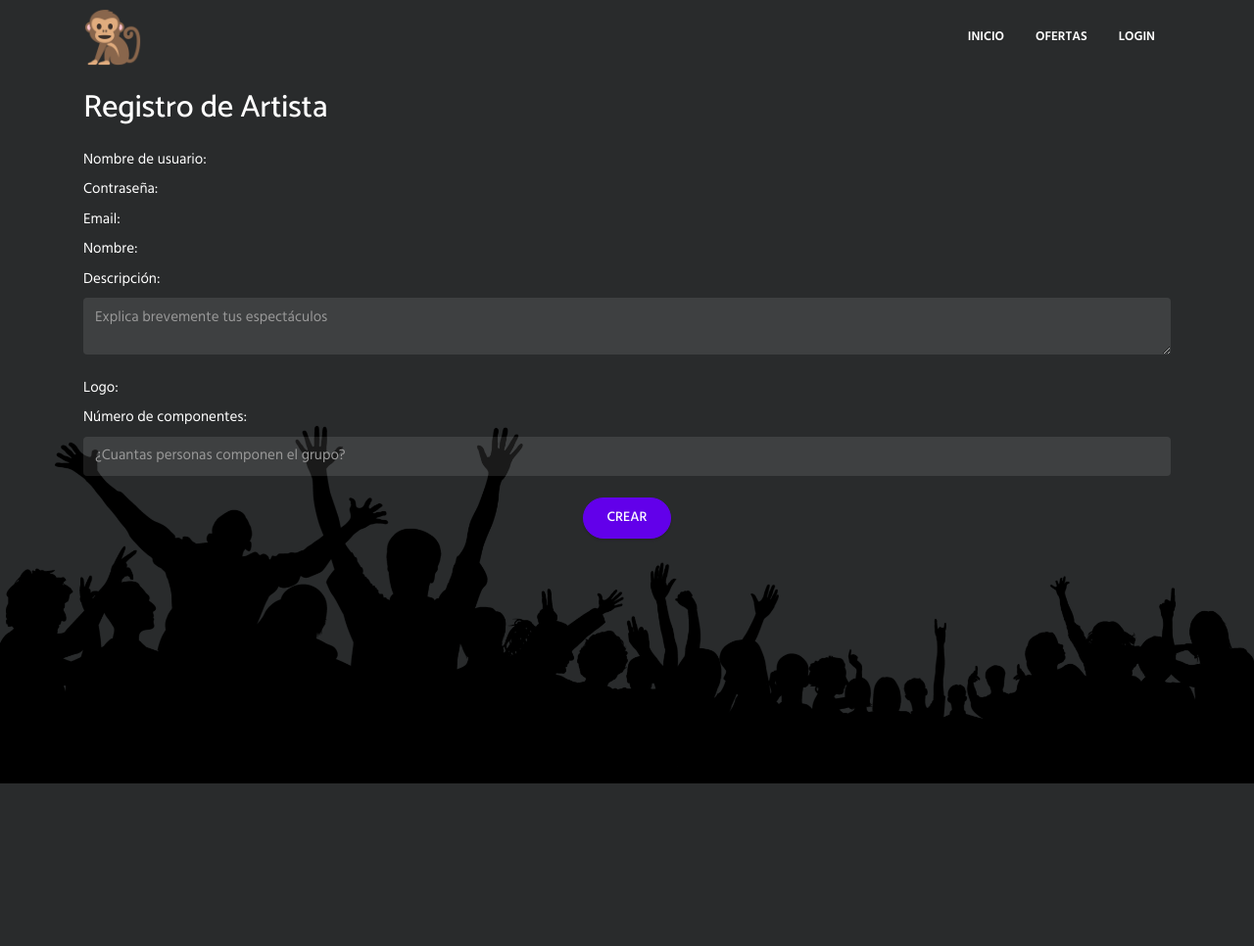
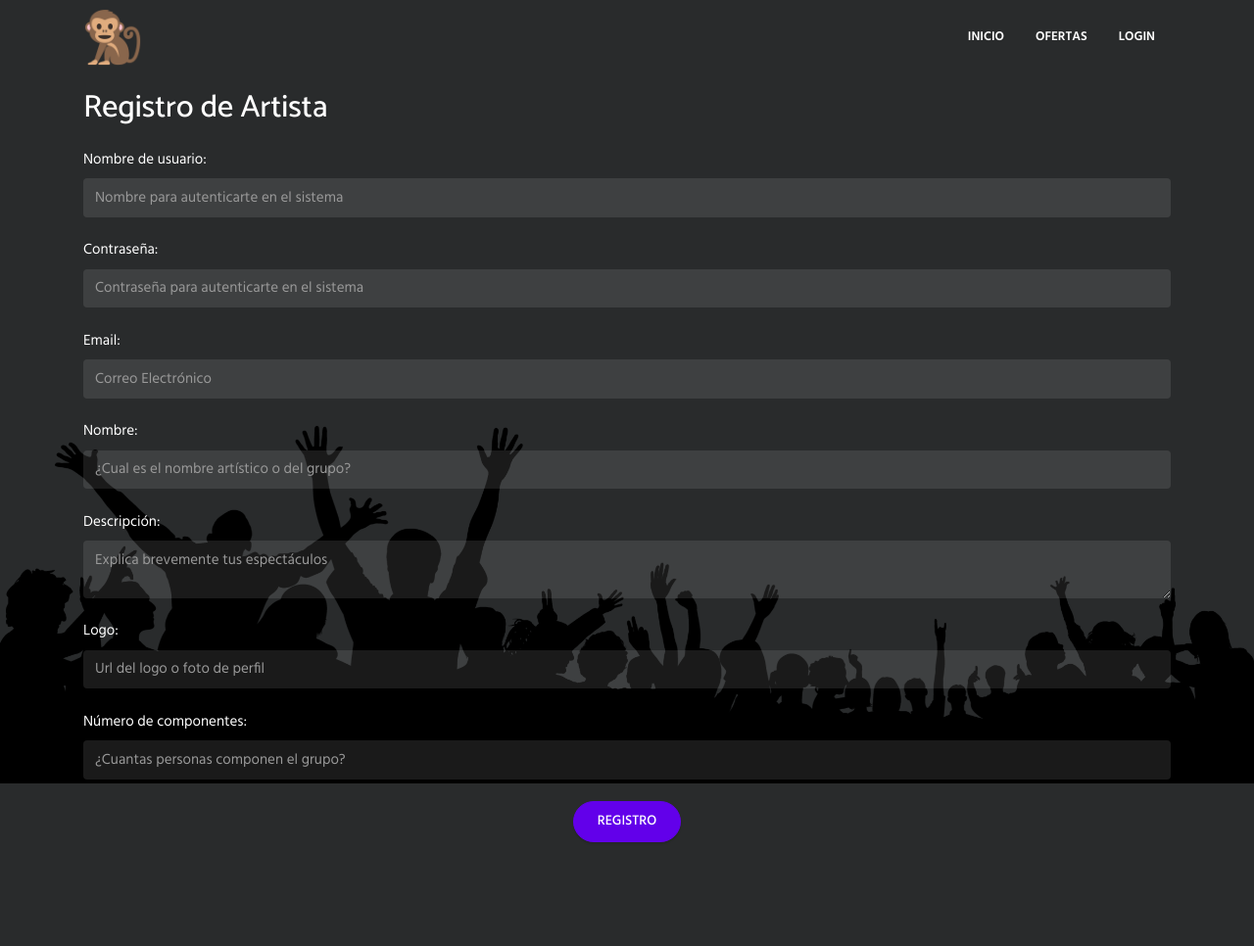
Before and after one commit to Javrd/sepp, a Django app: page /registerArtist in a window 1280 px wide. Shown: the whole page at 98% size. Before the commit the page ends 800 px from the top, so only its background shows below. Run offline with Django 3.2, Linux system fonts and the light colour scheme; some libraries are stand-ins or nearby versions.

Commit message:
Artist registment completed.

```diff
--- a/mvp/templates/register_artist.html
+++ b/mvp/templates/register_artist.html
@@ -10,29 +10,29 @@
         <br>
         <h2>Registro de Artista</h2>
 
-        <form class="form-group" action="/registerVenue/" method="post">
+        <form class="form-group" action="registerArtist" method="post">
 
             {% with WIDGET_ERROR_CLASS='form-control-danger' %}
             {% csrf_token %}
 
 			{{ form.username.errors }}
             <label for="{{ form.username.id_for_label }}">Nombre de usuario:</label>
-            {% render_field form.name class+="form-control" placeholder="Nombre para autenticarte en el sistema" %}
+            <input class="form-control" name="username" required id="id_username" placeholder="Nombre para autenticarte en el sistema"></input>
 			<br>
 
 			{{ form.password.errors }}
             <label for="{{ form.password.id_for_label }}">Contraseña:</label>
-            {% render_field form.name class+="form-control" placeholder="Contraseña para autenticarte en el sistema" %}
+            <input class="form-control" name="password" required id="id_password" placeholder="Contraseña para autenticarte en el sistema"></input>
 			<br>
 
 			{{ form.email.errors }}
             <label for="{{ form.email.id_for_label }}">Email:</label>
-            {% render_field form.name class+="form-control" placeholder="Correo electrónico" %}
+            <input class="form-control" name="email" required id="id_email" placeholder="Correo Electrónico"></input>
             <br>
 
             {{ form.name.errors }}
             <label for="{{ form.name.id_for_label }}">Nombre:</label>
-            {% render_field form.name class+="form-control" placeholder="¿Cual es el nombre artístico o del grupo?" %}
+            <input class="form-control" name="name" required id="id_name" placeholder="¿Cual es el nombre artístico o del grupo?"></input>
 			<br>
 
             {{ form.description.errors }}
@@ -42,7 +42,7 @@
 
 			{{ form.logo.errors }}
             <label for="{{ form.logo.id_for_label }}">Logo:</label>
-            {% render_field form.name class+="form-control" placeholder="Url del logo o foto de perfil" %}
+            <input class="form-control" name="logo" required id="id_logo" placeholder="Url del logo o foto de perfil"></input>
             <br>
 
             {{ form.artistNumber.errors }}
@@ -52,7 +52,7 @@
             </div>
             <br>
             <div class="text-center">
-                <input type="submit" class="btn btn-round btn-primary" value="Crear" />
+                <input type="submit" class="btn btn-round btn-primary" value="Registro" />
             </div>
             {% endwith %}
         </form>
```
